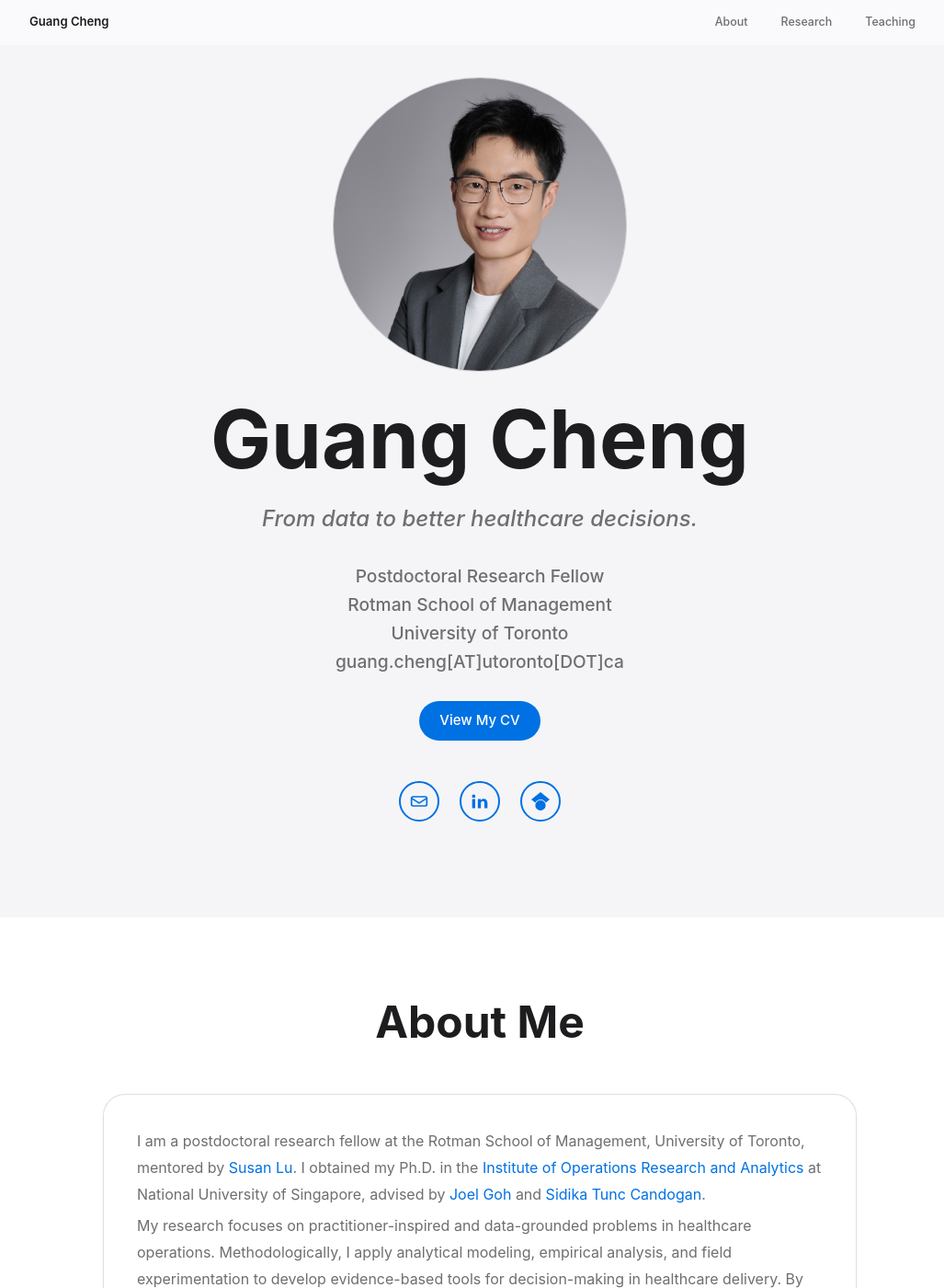
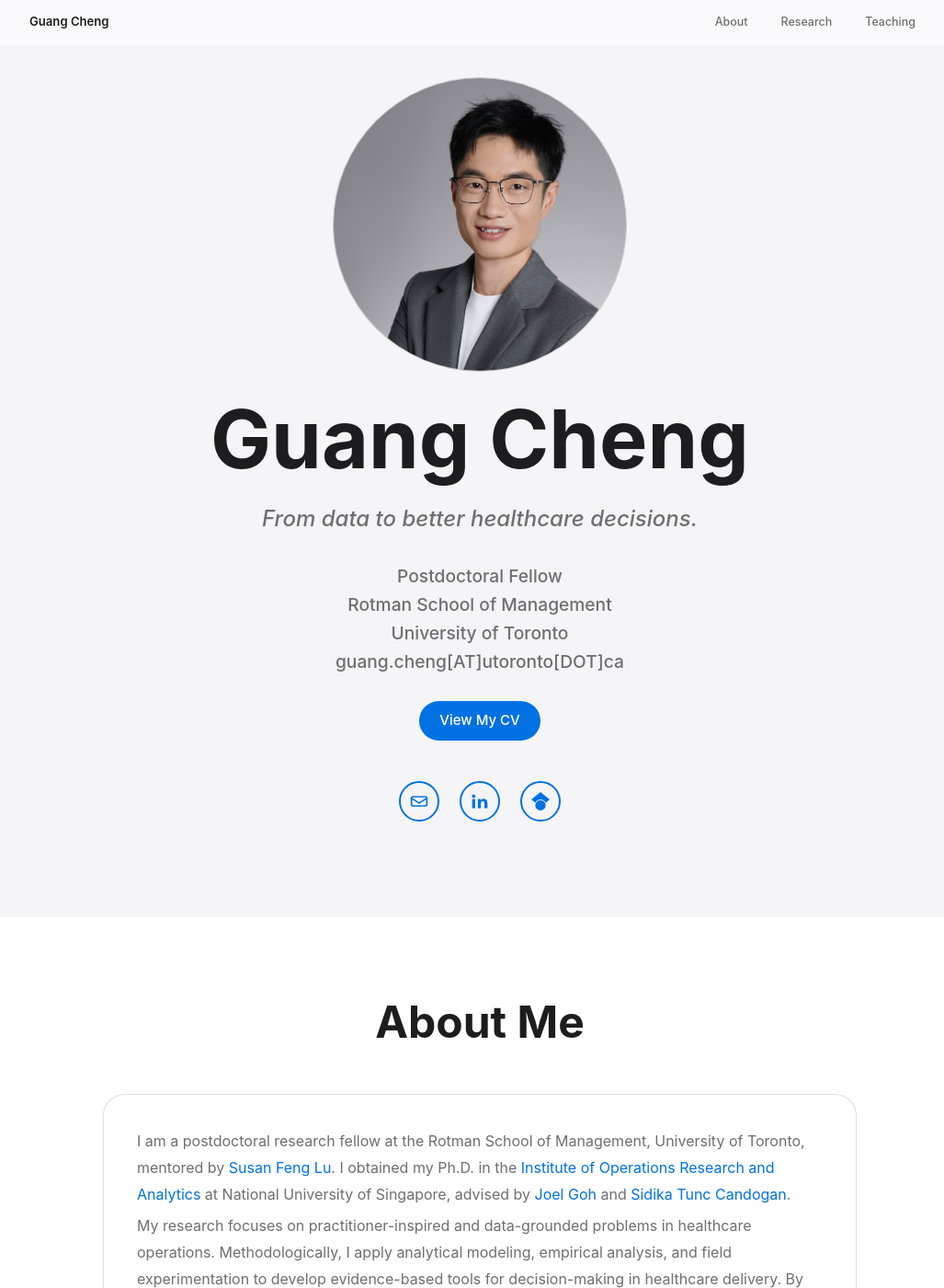
Before and after one commit to gcheng-nus/gcheng-nus.github.io, a Jekyll site: the page built from _pages/main.md, in a window 1280 px wide and 1400 px high. Shown: the whole window at 92% size, without its empty margins (118-1145 px from the left). Built offline with Jekyll 4.4.1, drawn with Linux system fonts in a browser that asks for light colours; comment, search, counter and statistics services are not loaded.

Commit message:
update title

```diff
--- a/_includes/about.html
+++ b/_includes/about.html
@@ -4,7 +4,7 @@
     <div class="about-content fade-in">
 
       <div class="bio">
-        <p>I am a postdoctoral research fellow at the Rotman School of Management, University of Toronto, mentored by <a href="https://sites.google.com/view/susanfenglu/home" target="_blank" rel="noopener">Susan Lu</a>.
+        <p>I am a postdoctoral research fellow at the Rotman School of Management, University of Toronto, mentored by <a href="https://sites.google.com/view/susanfenglu/home" target="_blank" rel="noopener">Susan Feng Lu</a>.
         I obtained my Ph.D. in the <a href="https://iora.nus.edu.sg" target="_blank" rel="noopener">Institute of Operations Research and Analytics</a> at National University of Singapore, advised by <a href="https://www.joelgoh.net/" target="_blank" rel="noopener">Joel Goh</a> and <a href="https://www.sidikatunccandogan.com/" target="_blank" rel="noopener">Sidika Tunc Candogan</a>.</p>
         <p>My research focuses on practitioner-inspired and data-grounded problems in healthcare operations. Methodologically, I apply analytical modeling, empirical analysis, and field experimentation to develop evidence-based tools for decision-making in healthcare delivery. By bridging analytics with real-world implementation, my work generates insights that inform hospital and digital healthcare platform operations.</p>
         <p>My overall goal as a researcher is to improve healthcare delivery and, ultimately, the quality of patient care.</p>
--- a/_includes/hero.html
+++ b/_includes/hero.html
@@ -6,7 +6,7 @@
       </div>
       <h1 id="home-intro-title" class="intro-name">Guang Cheng</h1>
       <p class="intro-lede" gap="18px">From data to better healthcare decisions.</p>
-      <p class="intro-title">Postdoctoral Research Fellow</p>
+      <p class="intro-title">Postdoctoral Fellow</p>
       <p class="intro-title">Rotman School of Management</p>
       <p class="intro-title" margin-bottom="72px">University of Toronto</p>
       <p class="intro-title" margin-bottom="72px">guang.cheng[AT]utoronto[DOT]ca</p>
```
